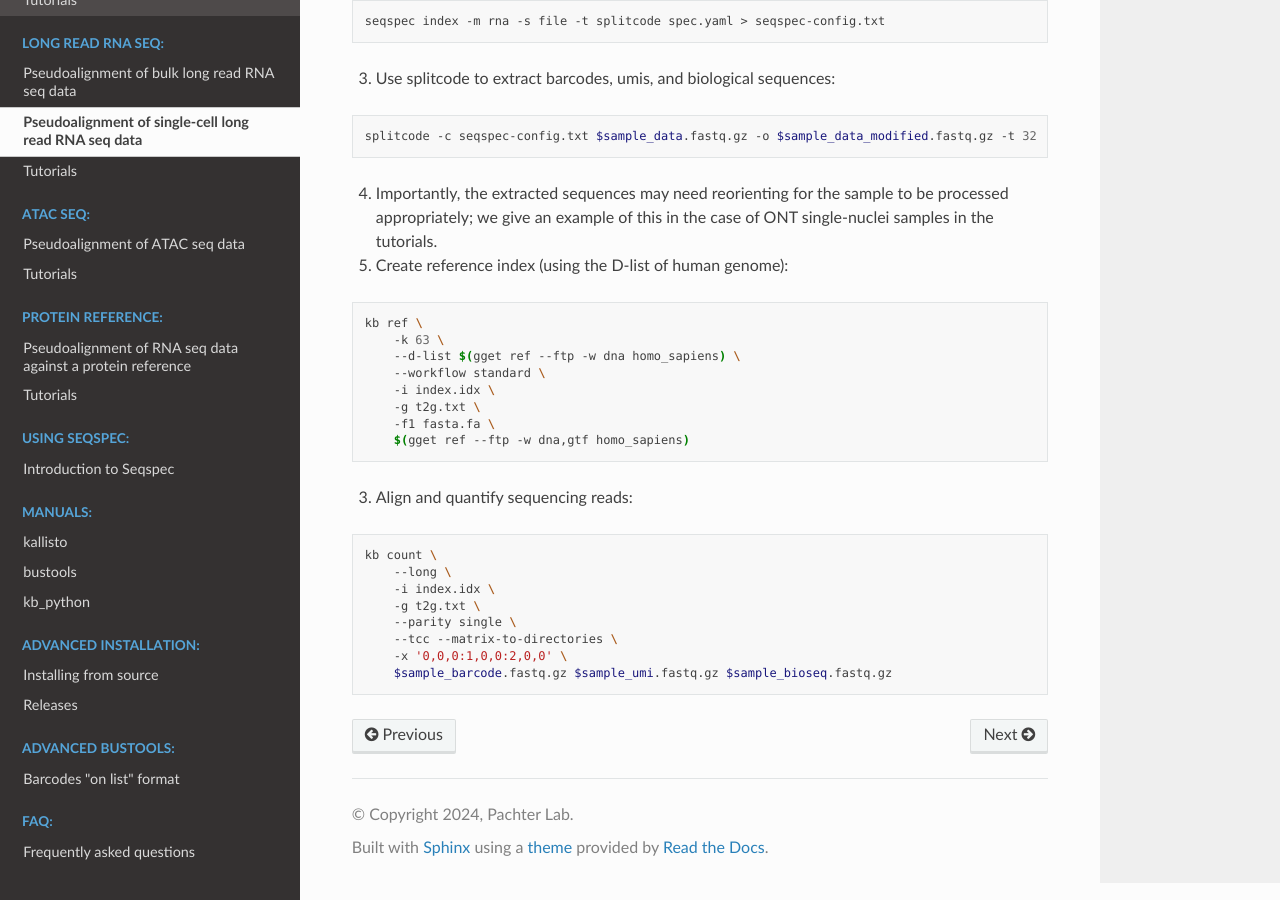
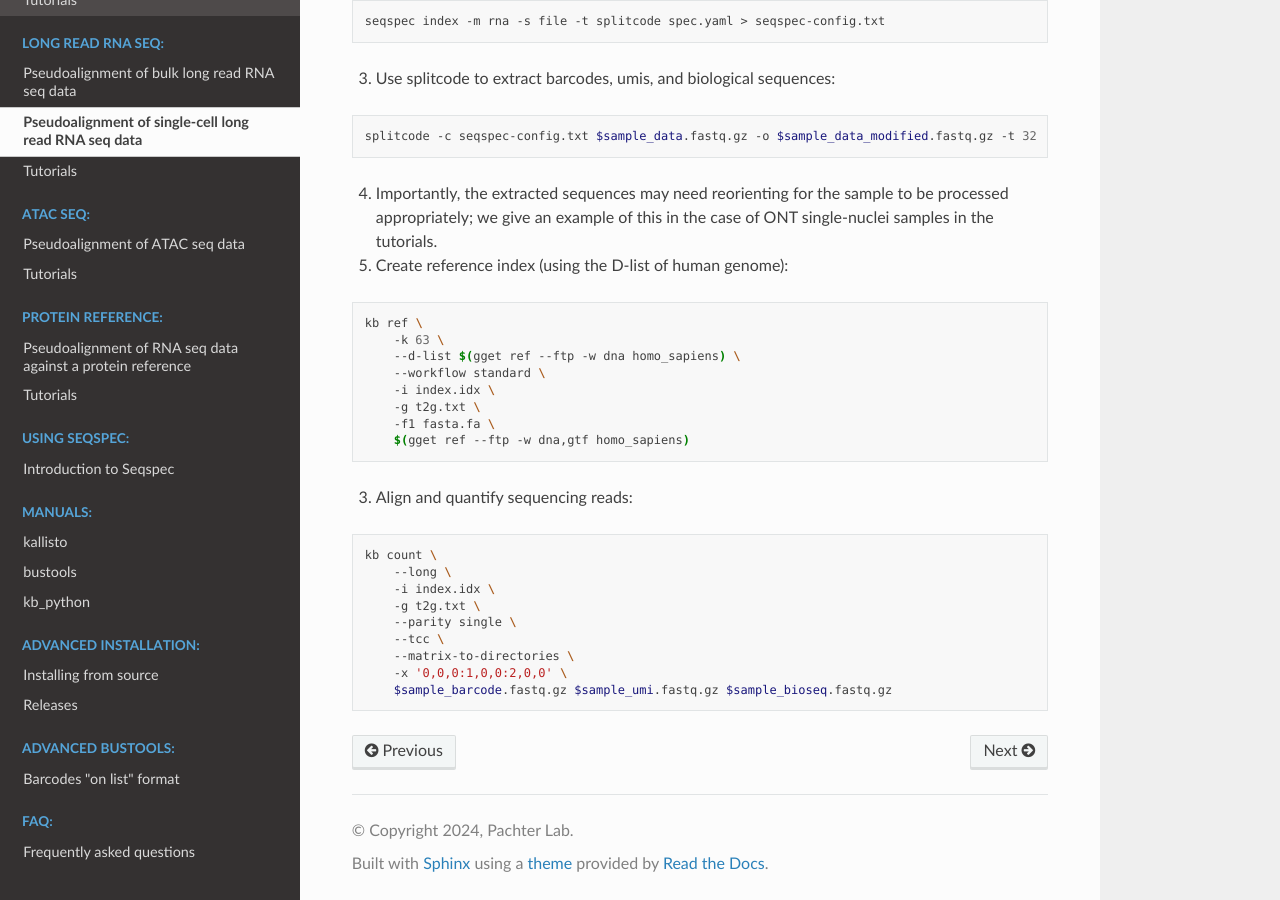
Before and after one commit to pachterlab/kb_docs, a Sphinx documentation site: the page built from docs/source/lr/pseudoalignment_sc.rst, in a window 1280 px wide and 900 px high, scrolled down 1545 px. Built offline with Sphinx 7.4.7 and the Read the Docs theme 3.1.0, drawn with Linux system fonts in a browser that asks for light colours.

```diff
--- a/docs/source/lr/pseudoalignment_sc.rst
+++ b/docs/source/lr/pseudoalignment_sc.rst
@@ -65,6 +65,7 @@ The long-read pseudoalignment workflows can be used to align RNA sequencing data
        -i index.idx \
        -g t2g.txt \
        --parity single \
-       --tcc --matrix-to-directories \
+       --tcc \
+       --matrix-to-directories \
        -x '0,0,0:1,0,0:2,0,0' \
        $sample_barcode.fastq.gz $sample_umi.fastq.gz $sample_bioseq.fastq.gz
```
